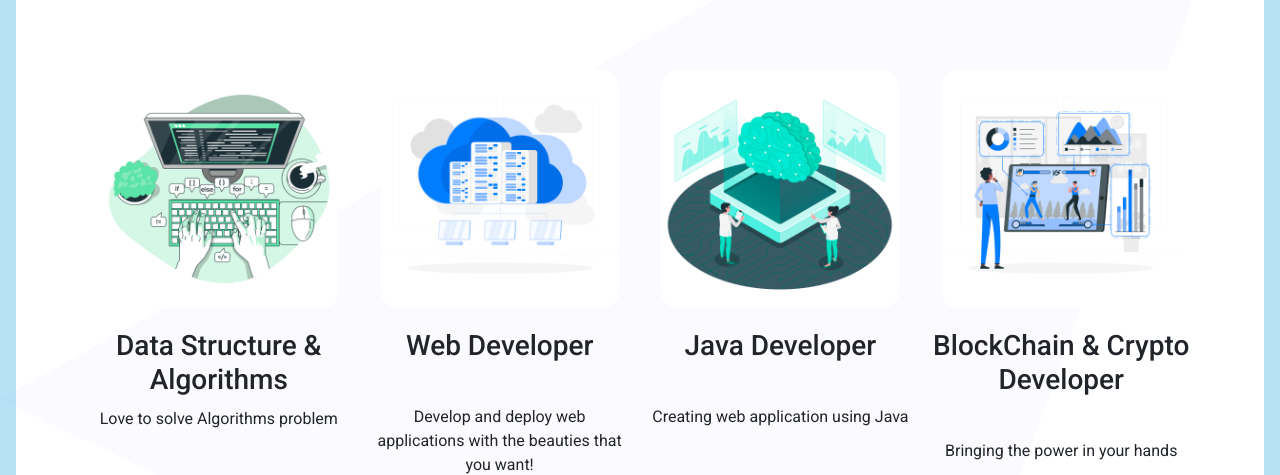
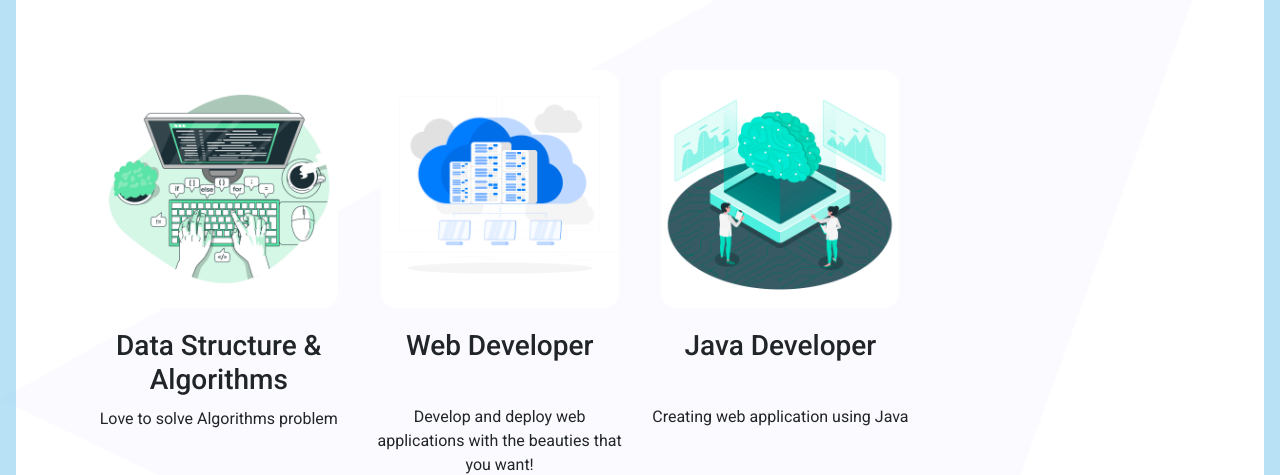
Before and after one commit to Speeroow/Portfolio, a plain HTML site: page about.html in a window 1280 px wide. Shown: the part 334-809 px from the top of the page. Drawn offline with nearby package versions, Linux system fonts and the light colour scheme.

Commit message:
Update about.html

```diff
--- a/about.html
+++ b/about.html
@@ -80,11 +80,6 @@
                 <h3 class="bold-text" style="margin-top: 20px;">Java Developer</h3><br>
                 <p class="p-text" style="margin-top: 10px;">Creating web application using Java</p>
             </div>
-            <div class="about-box col-lg-3 col-md-12 col-sm-12" style="opacity: 1; transform: none;"><img
-                    src="./img/about/blue-game.jpg" class="img-fluid img-resize">
-                <h3 class="bold-text" style="margin-top: 20px;">BlockChain & Crypto Developer</h3><br>
-                <p class="p-text" style="margin-top: 10px;">Bringing the power in your hands</p>
-            </div>
         </div>
         <hr>
         <div class="row links-row d-flex justify-content-center">
```
